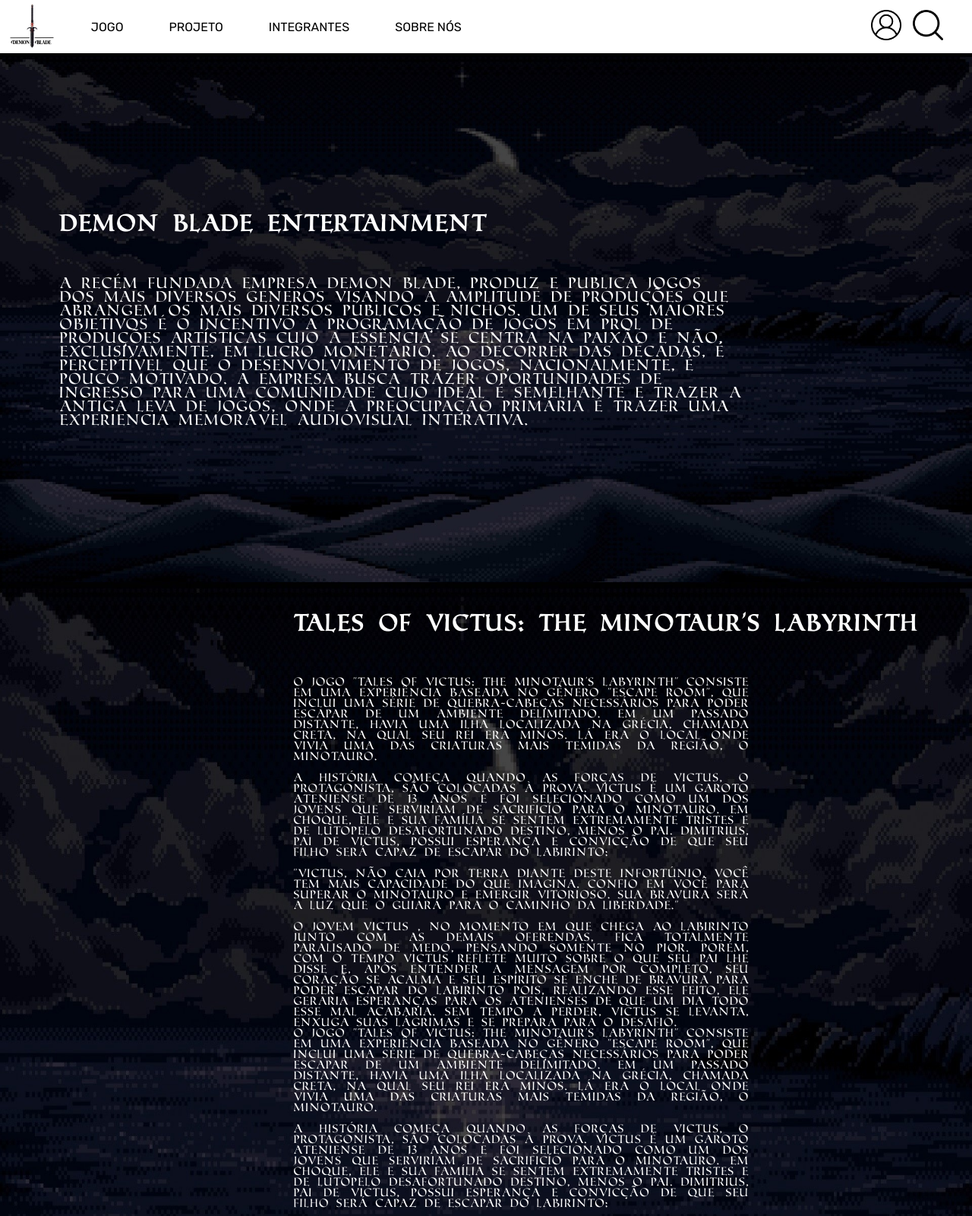
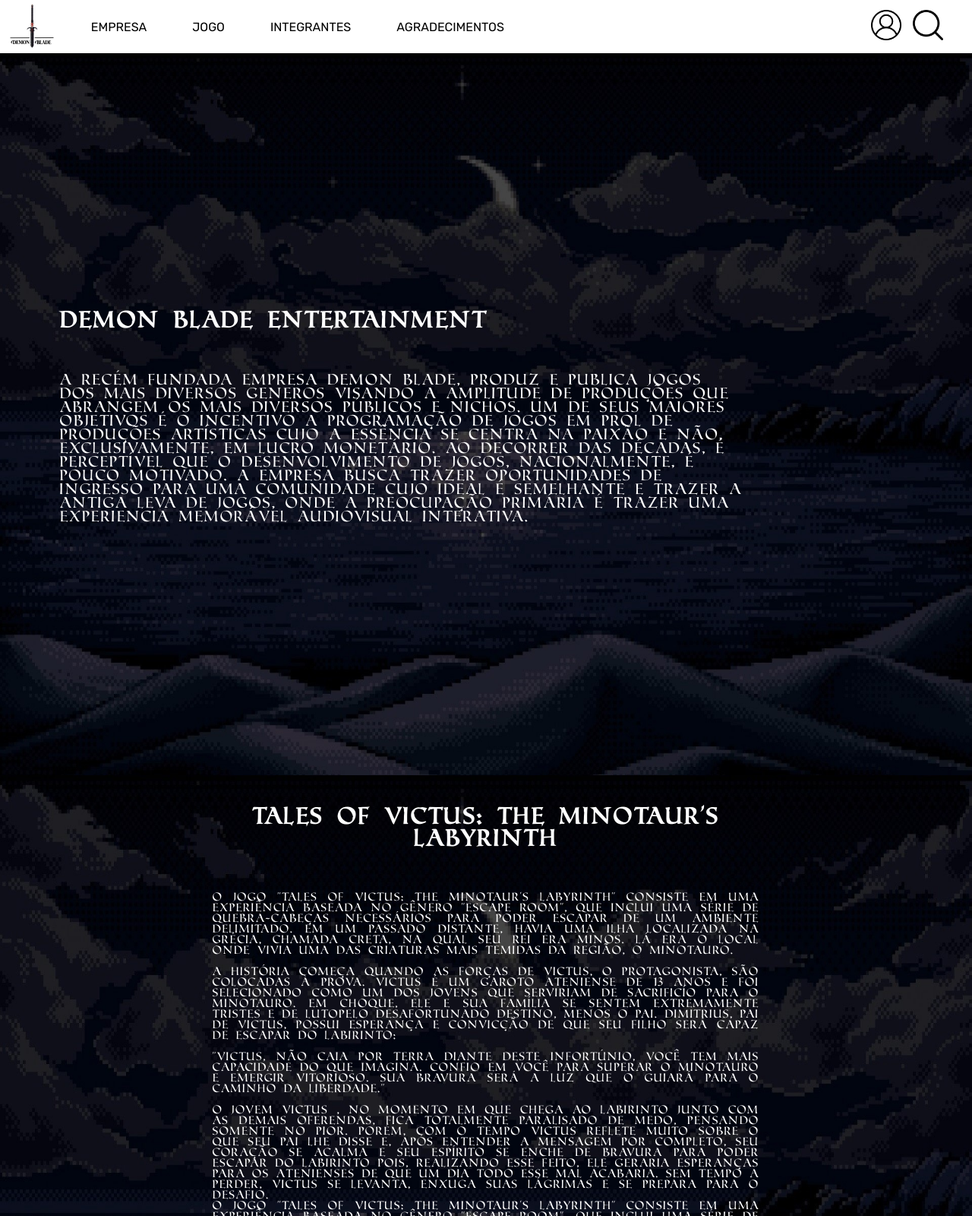
Before and after one commit to GabrielVieira5/TCC, a plain HTML site: page index.html in a window 1280 px wide. Shown: the top 1600 px of the page at 76% size. Drawn offline with Linux system fonts and the light colour scheme.

Commit message:
100% do site

```diff
--- a/index.html
+++ b/index.html
@@ -5,7 +5,7 @@
     <meta name="viewport" content="width=device-width, initial-scale=1.0">
     <title>Demon Blade</title>
     <link rel="stylesheet" href="style.css">
-    <link rel="shortcut icon" href="imagens/Cabeça do Minotauro (muitos pixels).png" type="image/x-icon">
+    <link rel="shortcut icon" href="imagens/Espada (transparente).png" type="image/x-icon">
 </head>
 
 <style>
@@ -18,10 +18,10 @@
     <header class="sec sec-tela">
         <img src="imagens/demon blade uauuu2.png" alt="" class="logo">
         <nav>
-            <a href="#cont" class="text-navbar">Jogo</a>
-            <a href="#proj" class="text-navbar">Projeto</a>
+            <a href="#cont" class="text-navbar">Empresa</a>
+            <a href="#jog" class="text-navbar">jogo</a>
             <a href="#inte" class="text-navbar">Integrantes</a>
-            <a href="#sobr" class="text-navbar">Sobre nós</a>
+            <a href="#sobr" class="text-navbar">Agradecimentos</a>
         </nav>
         <nav class="navbar-right">
             <a href="#"><img src="imagens/usuario.png" alt="" class="pic-right"></a>
@@ -29,7 +29,7 @@
         </nav>
     </header>
     <main>
-        <section class="fullscreen-section" id="cont">
+        <section class="fullscreen-section" id="cont" style="height: 950px;">
             <div class="conteudo-principal"  style="width: 900px;">
                 <h1 class="titulo">Demon Blade Entertainment</h1>
                 <p class="conteudo" style="width: 900px;">A recém fundada empresa Demon Blade, produz e publica jogos dos mais diversos generos visando a amplitude de produções que abrangem os mais diversos públicos e nichos.
@@ -40,10 +40,10 @@
 
 
         </section>
-        <section class="fullscreen-section game" id="cont" style="height: auto; flex-direction: column;">
-            <div class="conteudo-principal">
-                <h1 class="titulo">Tales of Victus: The Minotaur's Labyrinth</h1>
-                <p class="conteudo" style="text-align: justify; font-size: 15px;">O jogo "Tales of Victus: The Minotaur's Labyrinth" consiste em uma experiência baseada no gênero "escape room", que
+        <section class="fullscreen-section game" id="jog" style="height: auto; flex-direction: column; margin-left: 0;">
+            <div class="conteudo-principal" style="margin-left: 0; width: auto;">
+                <h1 class="titulo" style="width: 720px; text-align: center;">Tales of Victus: The Minotaur's Labyrinth</h1>
+                <p class="conteudo" style="text-align: justify; font-size: 15px; width: 720px;">O jogo "Tales of Victus: The Minotaur's Labyrinth" consiste em uma experiência baseada no gênero "escape room", que
                     inclui uma série de quebra-cabeças necessários para poder escapar de um ambiente delimitado. Em um passado distante,
                     havia uma ilha localizada na Grécia, chamada Creta, na qual seu rei era Minos. Lá era o local onde vivia uma das criaturas
                     mais temidas da região, o Minotauro. <br> <br>
@@ -88,8 +88,8 @@
 
 
         <section class="projeto sec" id="proj">
-            <h1 class="pr-text1">Como foi produzido Tale Of Victus</h1>
-            <p class="pr-text2">Entenda de uma maneira profunda sobre os criadores de tale...</p>
+            <h1 class="pr-text1">Como foi produzido Tales of Victus: The Minotaur's Labyrinth</h1>
+            <p class="pr-text2">Entenda de uma maneira profunda sobre os criadores de Tales of Victus: The Minotaur's Labyrinth</p>
         </section>
 
         <section class="integrantes sec" id="inte">
```
Also changed, not shown: imagens/Espada (transparente).png (added).
